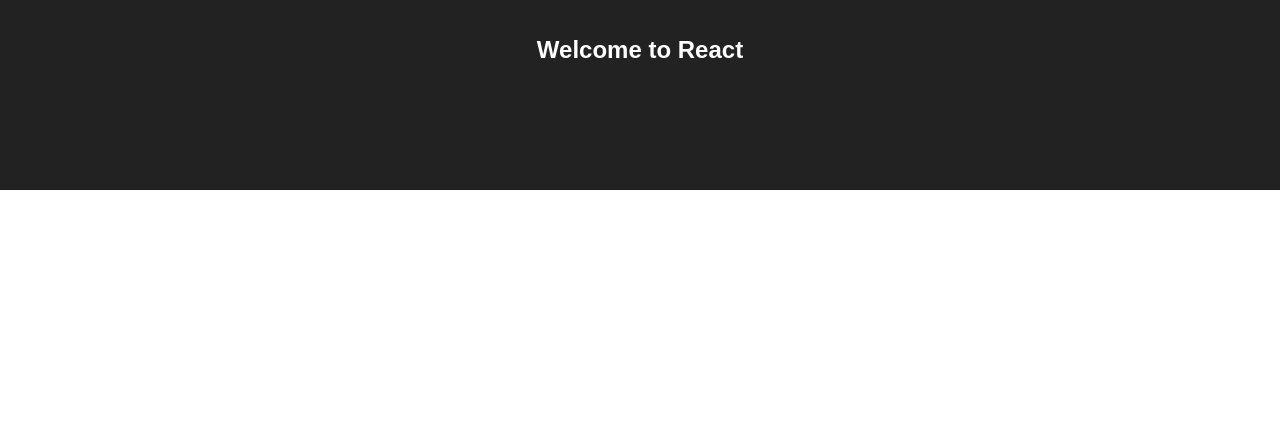
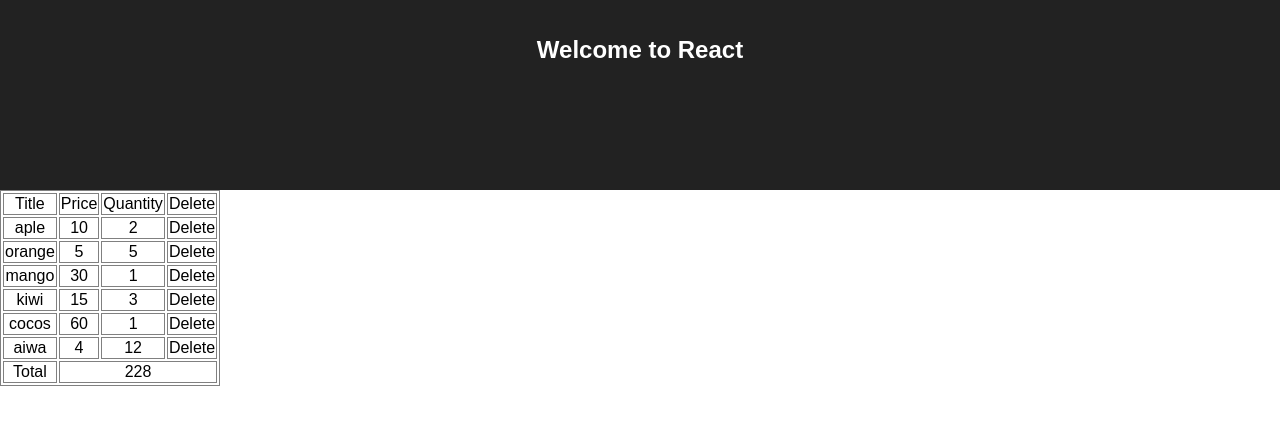
Before and after one commit to behuamuh/codemu, a React (Create React App) app: page /task73 in a window 1280 px wide. Shown: the top 424 px of the page. Built offline with nearby package versions, Linux system fonts and the light colour scheme.

Commit message:
up task to 73

```diff
--- a/src/index.css
+++ b/src/index.css
@@ -3,3 +3,11 @@
   padding: 0;
   font-family: sans-serif;
 }
+
+a{
+  cursor: pointer;
+}
+
+table, td{
+  border: 1px solid gray;
+}
--- /dev/null
+++ b/src/sevenComponents/Task73.js
@@ -0,0 +1,94 @@
+import React, { Component } from 'react';
+
+export default class Task73 extends Component {
+  state = {
+    products: [
+      {
+        title: 'aple',
+        price: 10,
+        quantity: 2,
+      },
+      {
+        title: 'orange',
+        price: 5,
+        quantity: 5,
+      },
+      {
+        title: 'mango',
+        price: 30,
+        quantity: 1,
+      },
+      {
+        title: 'kiwi',
+        price: 15,
+        quantity: 3,
+      },
+      {
+        title: 'cocos',
+        price: 60,
+        quantity: 1,
+      },
+      {
+        title: 'aiwa',
+        price: 4,
+        quantity: 12,
+      },
+    ],
+  };
+
+  deleteProduct = index => () => {
+    const { products } = this.state;
+    this.setState({
+      products: [...products.slice(0, index), ...products.slice(index + 1)],
+    });
+  };
+
+  render() {
+    const { products } = this.state;
+    let total = 0;
+    const list = products.map((product, index) => {
+      const { title, price, quantity } = product;
+      total += price * quantity;
+      return (
+        <Product
+          key={title}
+          title={title}
+          price={price}
+          quantity={quantity}
+          handleSubmit={this.deleteProduct(index)}
+        />
+      );
+    });
+    return (
+      <table>
+        <tr>
+          <td>Title</td>
+          <td>Price</td>
+          <td>Quantity</td>
+          <td>Delete</td>
+        </tr>
+        {list}
+        <tr>
+          <td>Total</td>
+          <td colSpan="3">{total}</td>
+        </tr>
+      </table>
+    );
+  }
+}
+
+class Product extends Component {
+  render() {
+    const { title, price, quantity, handleSubmit } = this.props;
+    return (
+      <tr>
+        <td>{title}</td>
+        <td>{price}</td>
+        <td>{quantity}</td>
+        <td>
+          <a onClick={handleSubmit}>Delete</a>
+        </td>
+      </tr>
+    );
+  }
+}
--- /dev/null
+++ b/src/sixComponents/Task72.js
@@ -0,0 +1,67 @@
+import React, { Component } from 'react';
+
+export default class Task72 extends Component {
+  state = { users: ['Коля', 'Вася', 'Петя', 'Иван', 'Дима'] };
+
+  changeUser = index => message => {
+    const { users } = this.state;
+    this.setState({
+      users: [...users.slice(0, index), message, ...users.slice(index + 1)],
+    });
+  };
+
+  render() {
+    const { users } = this.state;
+    const list = users.map((user, index) => {
+      return (
+        <Punct key={index} text={user} handleSubmit={this.changeUser(index)} />
+      );
+    });
+
+    return <ul>{list}</ul>;
+  }
+}
+
+class Punct extends Component {
+  state = {
+    input: '',
+    isOpen: false,
+  };
+
+  handleInput = event => {
+    this.setState({ input: event.target.value });
+  };
+
+  toggleOpen = () => {
+    this.setState({ isOpen: !this.state.isOpen });
+  };
+
+  handleSubmit = () => {
+    const { input } = this.state;
+    this.props.handleSubmit(input);
+    this.setState({ input: '' });
+    this.toggleOpen();
+  };
+
+  render() {
+    const { input, isOpen } = this.state;
+    const { text } = this.props;
+    const body = isOpen ? (
+      <input
+        type="text"
+        autoFocus={true}
+        value={input}
+        onChange={this.handleInput}
+        onBlur={this.handleSubmit}
+      />
+    ) : (
+      <a onClick={this.toggleOpen}> Change </a>
+    );
+    return (
+      <li>
+        {text}
+        {body}
+      </li>
+    );
+  }
+}
```
Also changed, not shown: src/routes.js (+10 -0 lines).
